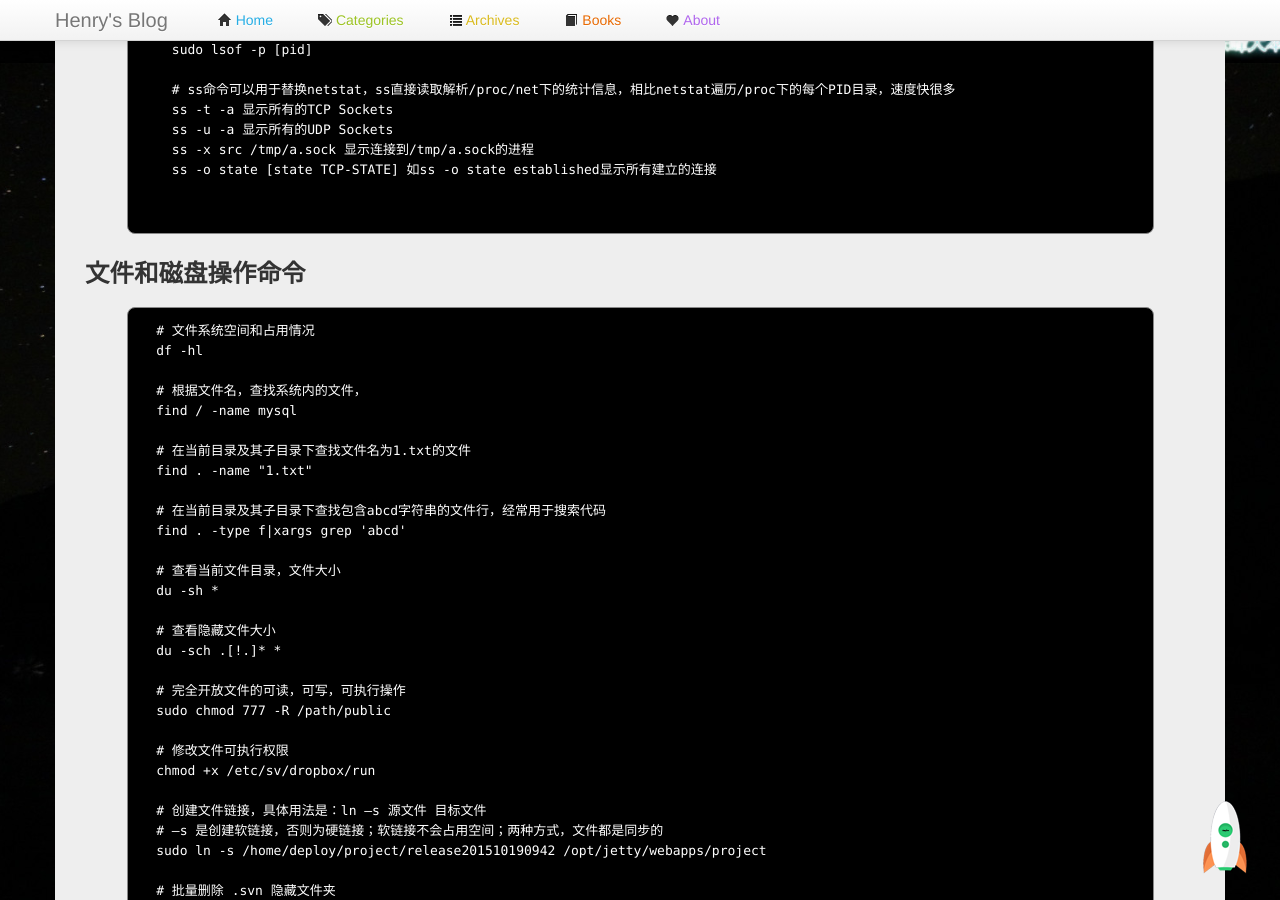
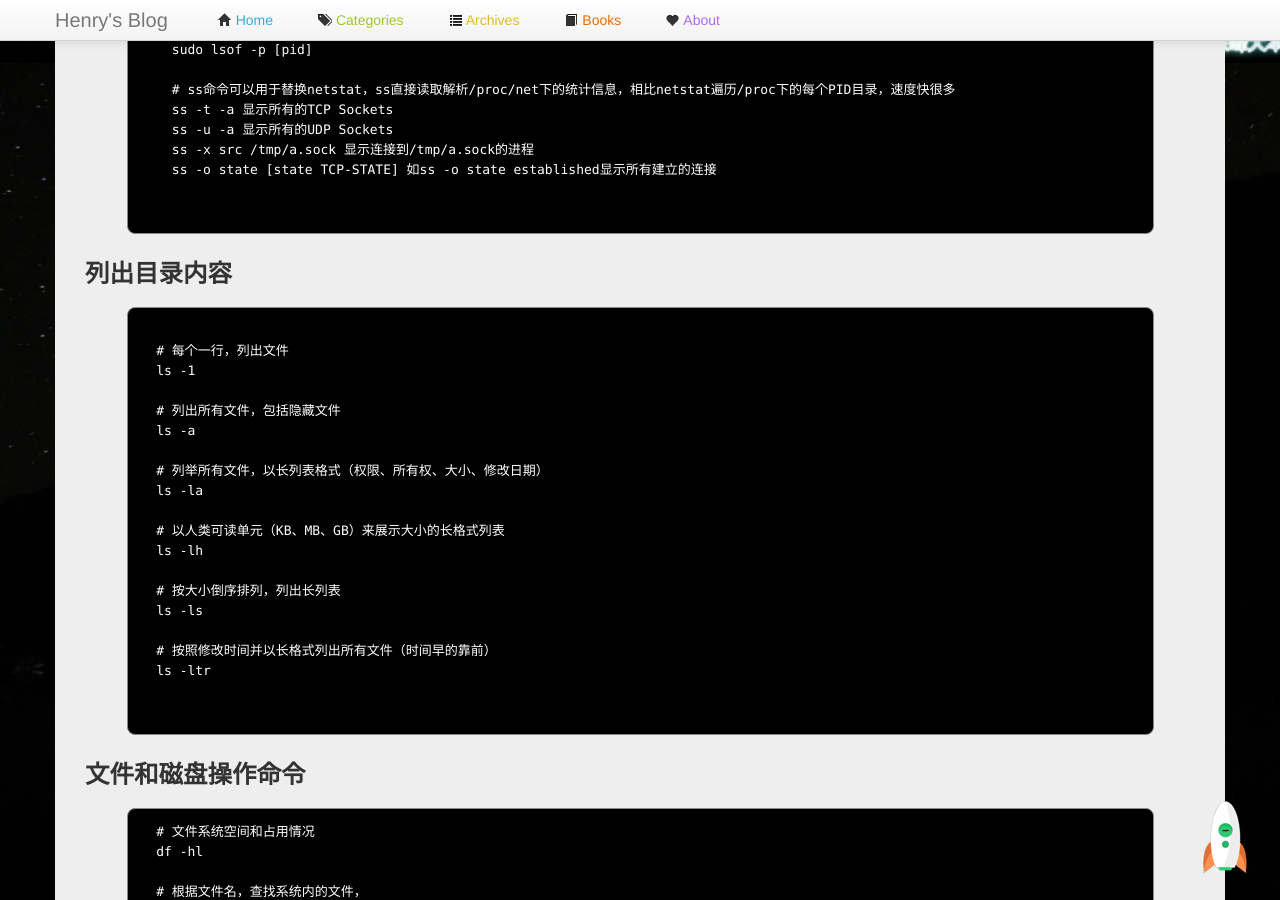
Before and after one commit to manageyp/manageyp.github.com, a Jekyll site: the page built from _posts/2015-04-10-useful-commands-for-linux-newbies.html, in a window 1280 px wide and 900 px high, scrolled down 1737 px. Built offline with Jekyll 4.4.1, drawn with Linux system fonts in a browser that asks for light colours; comment, search, counter and statistics services are not loaded.

Commit message:
[Change] useful-commands-for-linux-newbies

```diff
--- a/_posts/2015-04-10-useful-commands-for-linux-newbies.html
+++ b/_posts/2015-04-10-useful-commands-for-linux-newbies.html
@@ -100,6 +100,34 @@ record_on: 2015-04-10
 
   </pre>
 </p>
+
+
+<h3>列出目录内容</h3>
+<p>
+  <pre class="prettyprint lang-html">
+
+  # 每个一行，列出文件
+  ls -1
+
+  # 列出所有文件，包括隐藏文件
+  ls -a
+
+  # 列举所有文件，以长列表格式（权限、所有权、大小、修改日期）
+  ls -la
+
+  # 以人类可读单元（KB、MB、GB）来展示大小的长格式列表
+  ls -lh
+
+  # 按大小倒序排列，列出长列表
+  ls -ls
+
+  # 按照修改时间并以长格式列出所有文件（时间早的靠前）
+  ls -ltr
+
+  </pre>
+</p>
+
+
 
 <h3>文件和磁盘操作命令</h3>
 <p>
```
